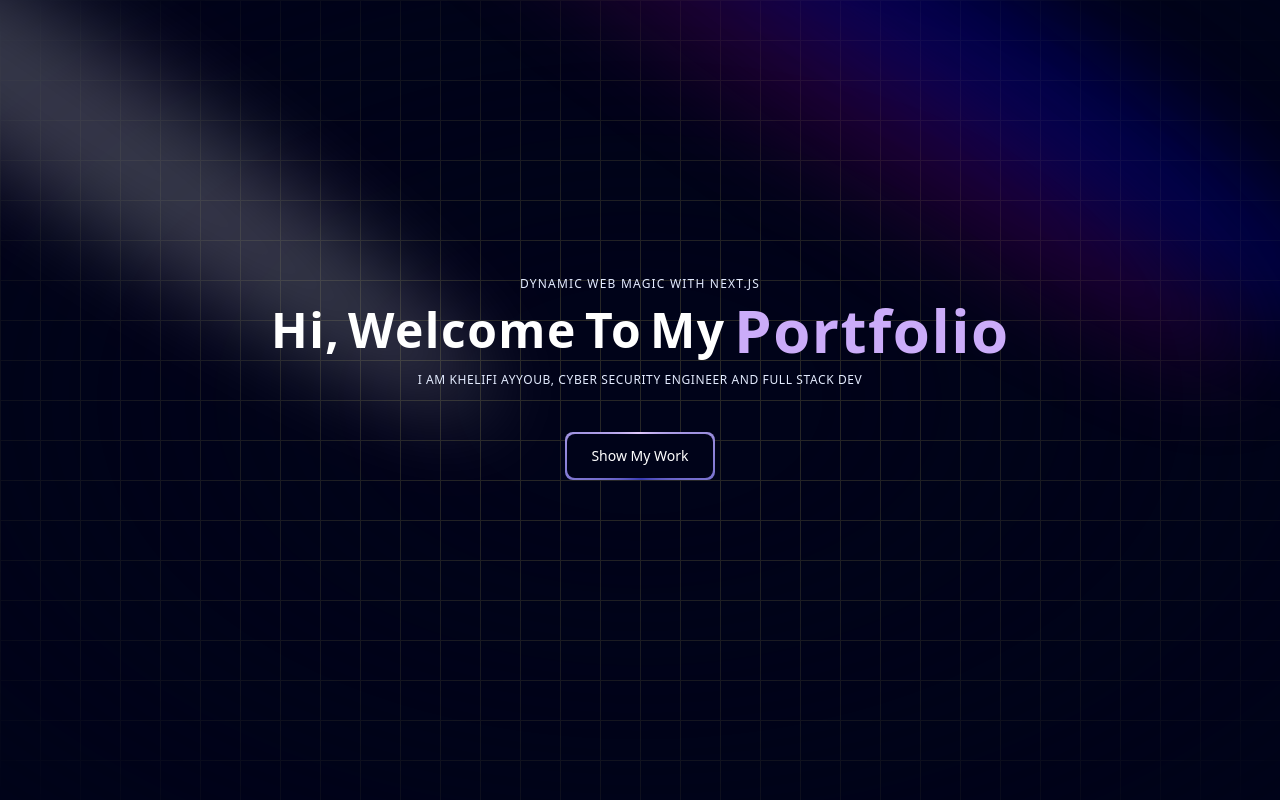
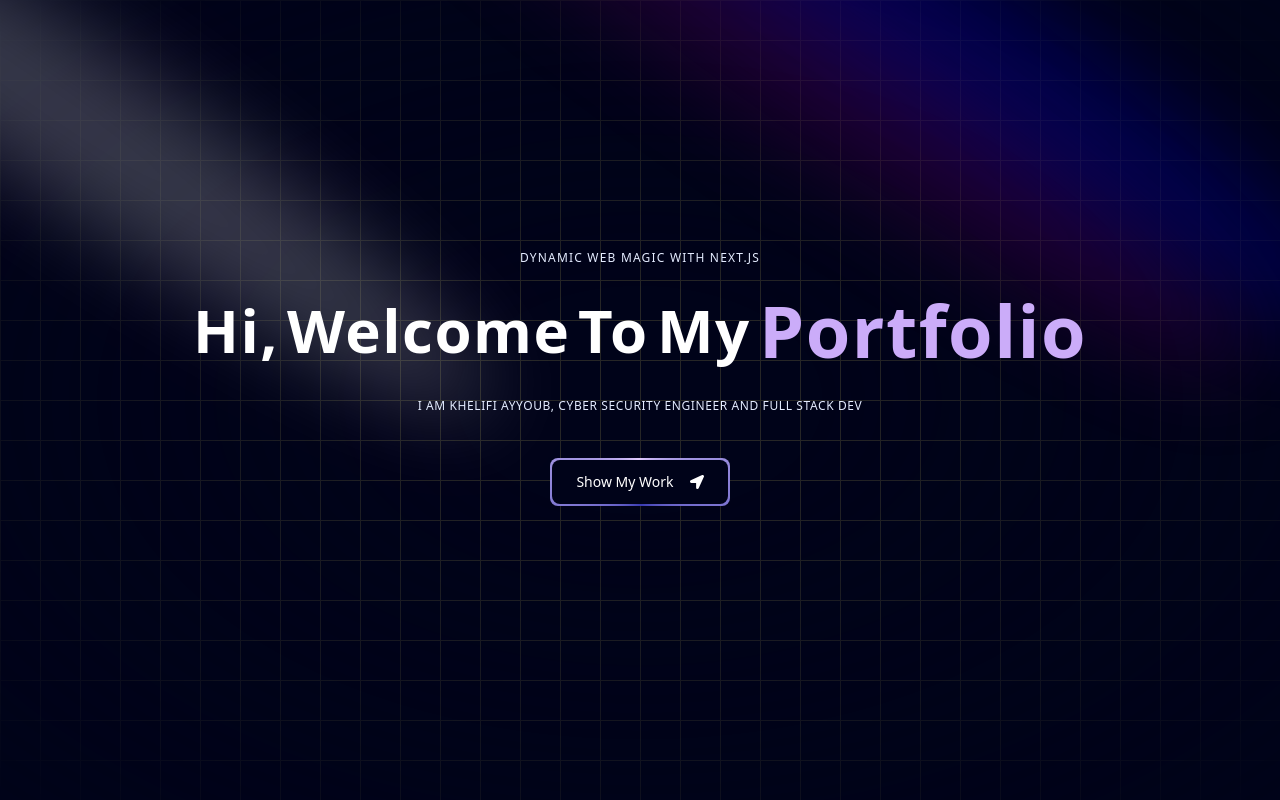
Before and after one commit to Ayyoubkhelifi/My-Portfolio, a Next.js app: page / in a window 1280 px wide. Built offline with nearby package versions, Linux system fonts and the light colour scheme.

Commit message:
Fix Some Hero Stylings

```diff
--- a/src/app/components/home/Hero.tsx
+++ b/src/app/components/home/Hero.tsx
@@ -29,7 +29,7 @@ const Hero = () => {
           </h2>
           <TextGenerateEffect
             words={"Hi, Welcome To My Portfolio"}
-            className="text-center text-3xl md:text-5xl lg:text-6xl py-2"
+            className="text-center text-3xl md:text-5xl lg:text-6xl py-7"
           />
           <p className="text-center text-xs uppercase tracking-wider text-blue-100 pt-1">
             I am Khelifi Ayyoub, Cyber Security Engineer And Full Stack Dev
--- a/src/app/components/ui/MagicButton.tsx
+++ b/src/app/components/ui/MagicButton.tsx
@@ -16,14 +16,14 @@ const MagicButton = ({
   return (
     <button
       type={`${type}`}
-      className="relative my-8 sm:my-11 inline-flex  overflow-hidden rounded-lg p-[2px] focus:outline-none focus:ring-2 focus:ring-slate-400 focus:ring-offset-2 focus:ring-offset-slate-50"
+      className="relative my-8 sm:my-11 inline-flex  overflow-hidden rounded-lg p-[2px]"
     >
       <span className="absolute inset-[-1000%] animate-[spin_2s_linear_infinite] bg-[conic-gradient(from_90deg_at_50%_50%,#E2CBFF_0%,#393BB2_50%,#E2CBFF_100%)]" />
       <span
-        className={`inline-flex h-full w-full cursor-pointer items-center justify-center rounded-lg bg-black-100 px-4 sm:px-6 py-2 sm:py-3 text-xs sm:text-sm font-medium text-white backdrop-blur-3xl ${otherClasses}`}
+        className={`inline-flex h-full w-full gap-2 md:gap-4 cursor-pointer items-center justify-center rounded-lg bg-black-100 px-4 sm:px-6 py-2 sm:py-3 text-xs sm:text-sm font-medium text-white backdrop-blur-3xl ${otherClasses}`}
         onClick={handleClick}
       >
-        {title}
+        {title} {icon}
       </span>
     </button>
   );
--- a/src/app/components/ui/TextGenerateEffect.tsx
+++ b/src/app/components/ui/TextGenerateEffect.tsx
@@ -75,8 +75,8 @@ export const TextGenerateEffect = memo<TextGenerateEffectProps>(
               key={`${word}-${idx}`}
               className={cn(
                 idx === 4
-                  ? "text-[#CBACF9] text-4xl md:text-5xl lg:text-6xl"
-                  : "text-white text-3xl md:text-4xl lg:text-5xl",
+                  ? "text-[#CBACF9] text-4xl md:text-5xl lg:text-7xl"
+                  : "text-white text-3xl md:text-4xl lg:text-6xl",
                 "px-1 inline-block will-change-transform" // Added will-change for better performance
               )}
               initial={{
```
